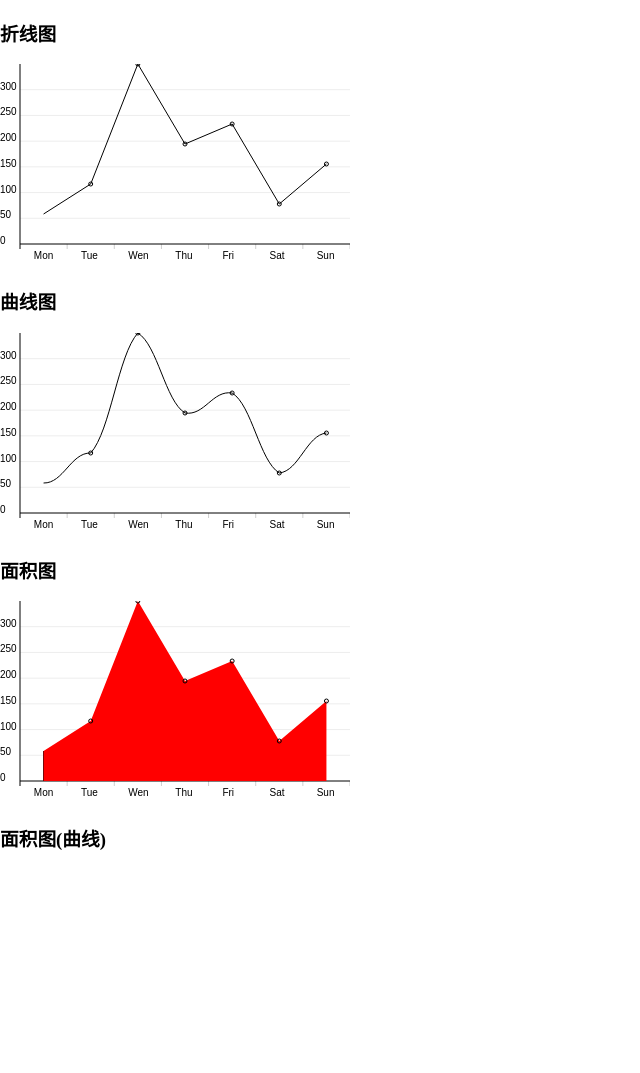
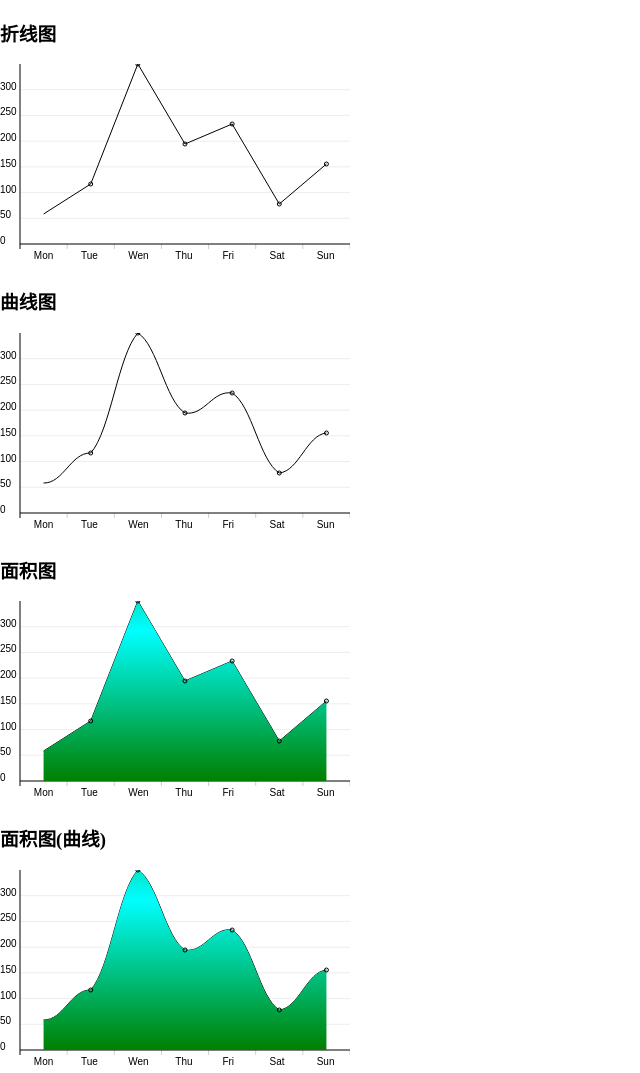
Before and after one commit to MuYunyun/chart, a plain HTML site: page index.html in a window 1280 px wide. Shown: the whole page, without its empty margins (0-640 px from the left). Before the commit the page ends 1024 px from the top, so only its background shows below. Drawn offline with Linux system fonts and the light colour scheme.

Commit message:
feat: area chart

```diff
--- a/chart.js
+++ b/chart.js
@@ -74,13 +74,8 @@ const Chart = function({
   }
   ctx.restore()
 
-  // 绘制折线
+  // 绘制折线/曲线
   ctx.save()
-  if (mode === 'fill') {
-    this.drawLine({ ctx: ctx, x0: (1 / 2) * perXLength, y0: 0, x1: (1 / 2) * perXLength, y1: valueArr[0] })
-  }
-
-
   for (let i = 0; i < xArr.length - 1; i++) {
     ctx.fillStyle = '#000'
     const curPointX = (1 / 2 + i) * perXLength
@@ -93,7 +88,7 @@ const Chart = function({
       const [controlX0, controlY0] = getMiddlePoint(middleX, middleY, curPointX, curPointY)
       const [controlX1, controlY1] = getMiddlePoint(middleX, middleY, nextPointX, nextPointY)
       ctx.beginPath()
-      ctx.moveTo(curPointX, curPointY)
+      ctx.lineTo(curPointX, curPointY)
       // this value will be affectd by the coordinate value
       const offset = 8
       // ![](http://with.muyunyun.cn/d5afa118ee64691e35d17c1aba8b070e.jpg)
@@ -105,19 +100,48 @@ const Chart = function({
       ctx.stroke()
       ctx.strokeStyle = '#000'
     } else {
-      if (mode === 'fill') {
-        ctx.lineTo(nextPointX, nextPointY)
+      this.drawLine({ ctx: ctx, x0: curPointX, y0: curPointY, x1: nextPointX, y1: nextPointY })
+    }
+  }
+  ctx.restore()
+
+  // 绘制面积
+  if (mode === 'fill') {
+    ctx.beginPath()
+    ctx.moveTo((1 / 2) * perXLength, 0)
+    ctx.lineTo((1 / 2) * perXLength, valueArr[0])
+
+    for (let i = 0; i < xArr.length; i++) {
+      const curPointX = (1 / 2 + i) * perXLength
+      const curPointY = valueArr[i]
+      const nextPointX = (1 / 2 + i + 1) * perXLength
+      const nextPointY = valueArr[i + 1]
+      if (shape === 'smooth') {
+        const [middleX, middleY] = getMiddlePoint(curPointX, curPointY, nextPointX, nextPointY)
+        const [controlX0, controlY0] = getMiddlePoint(middleX, middleY, curPointX, curPointY)
+        const [controlX1, controlY1] = getMiddlePoint(middleX, middleY, nextPointX, nextPointY)
+        ctx.lineTo(curPointX, curPointY)
+        // this value will be affectd by the coordinate value
+        const offset = 8
+        // ![](http://with.muyunyun.cn/d5afa118ee64691e35d17c1aba8b070e.jpg)
+        if (nextPointY > curPointY) {
+          ctx.bezierCurveTo(controlX0 + offset, controlY0 - offset, controlX1 - offset, controlY1 + offset, nextPointX, nextPointY)
+        } else {
+          ctx.bezierCurveTo(controlX0 + offset, controlY0 + offset, controlX1 - offset, controlY1 - offset, nextPointX, nextPointY)
+        }
       } else {
-        this.drawLine({ ctx: ctx, x0: curPointX, y0: curPointY, x1: nextPointX, y1: nextPointY })
+        ctx.lineTo(curPointX, curPointY)
       }
     }
-  }
-  if (mode === 'fill') {
     ctx.lineTo((1 / 2 + xArr.length - 1) * perXLength, 0)
-    ctx.fillStyle = 'red'
+    const gradient = ctx.createLinearGradient(0, 0, 0, 300)
+    gradient.addColorStop(0, 'green');
+    gradient.addColorStop(.5, 'cyan');
+    gradient.addColorStop(1, 'green');
+    // ctx.fillStyle = 'red'
+    ctx.fillStyle = gradient
     ctx.fill()
   }
-  ctx.restore()
 
   // 绘制圆
   ctx.save()
--- a/index.html
+++ b/index.html
@@ -20,7 +20,7 @@
   <h3>面积图</h3>
   <canvas id="canvas2"></canvas>
   <h3>面积图(曲线)</h3>
-  <canvas id="canvas2"></canvas>
+  <canvas id="canvas3"></canvas>
   <script src="util.js"></script>
   <script src="chart.js"></script>
   <script>
@@ -56,6 +56,18 @@
       valueArr: [30, 60, 180, 100, 120, 40, 80],
       mode: 'fill'
     })
+    new Chart({
+      id: 'canvas3',
+      width: 350,
+      height: 200,
+      marginLeft: 20,
+      marginBottom: 20,
+      xArr: ['Mon', 'Tue', 'Wen', 'Thu', 'Fri', 'Sat', 'Sun'],
+      yArr: [0, 50, 100, 150, 200, 250, 300],
+      valueArr: [30, 60, 180, 100, 120, 40, 80],
+      shape: "smooth",
+      mode: 'fill'
+    })
   </script>
 </body>
 
```
Also changed, not shown: 1 other file.
